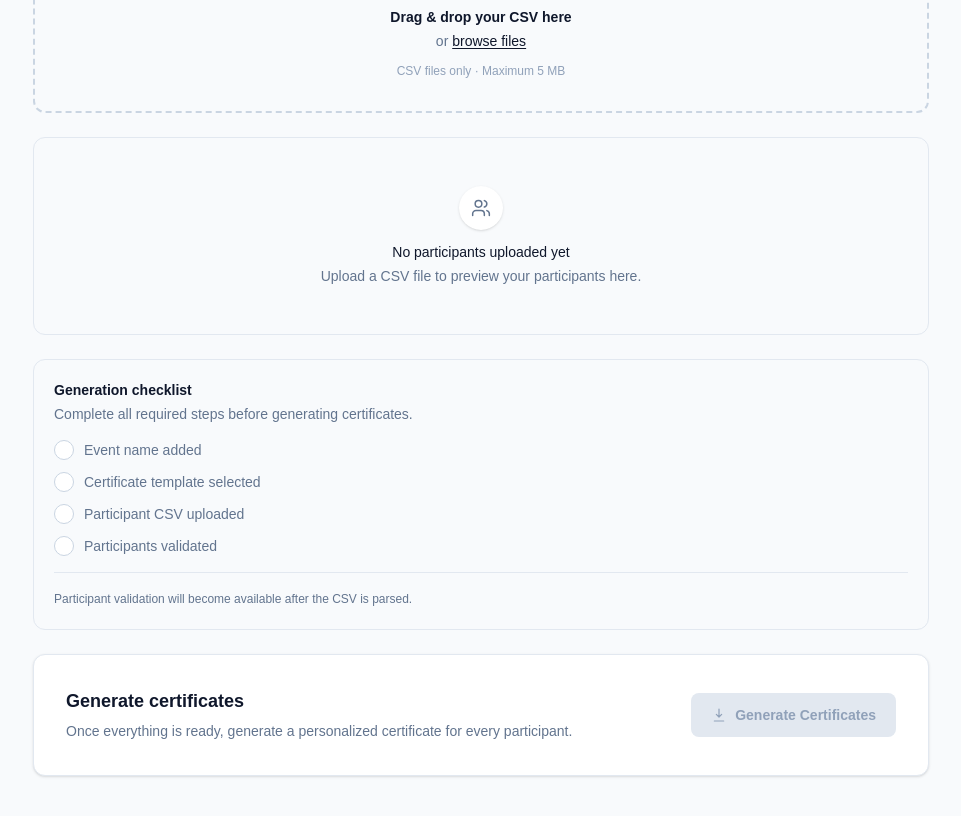
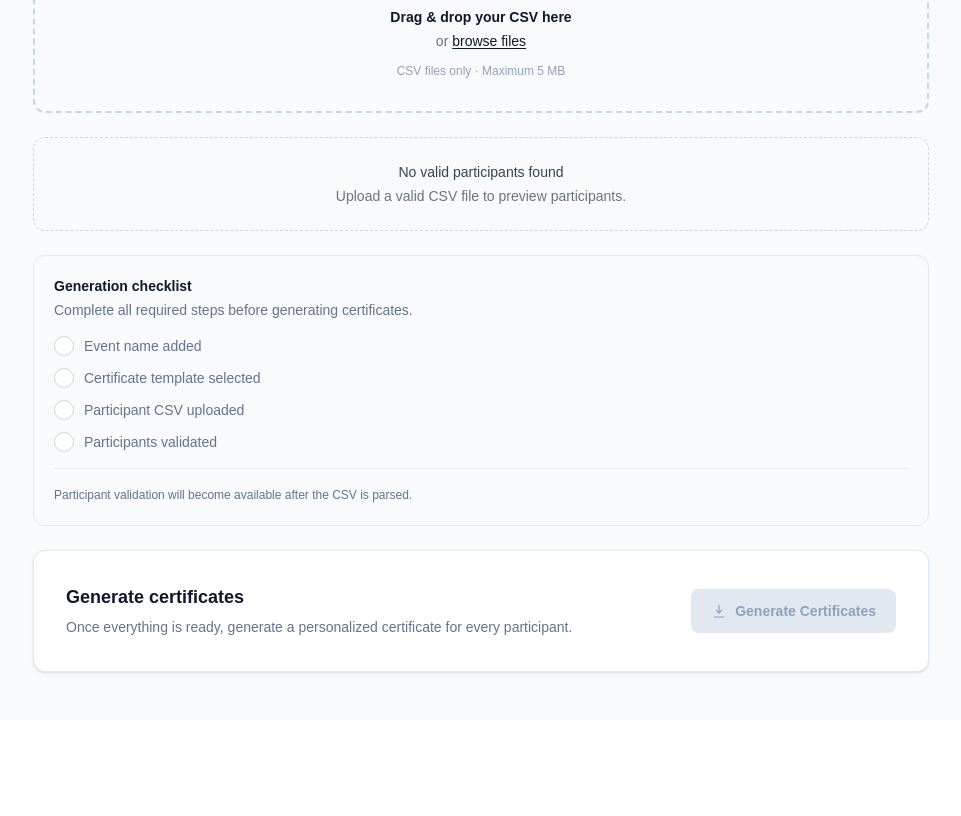
Before and after one commit to shaurya3571/certificate-generator, a Next.js app: page / in a window 1280 px wide. Shown: the part 1540-2356 px from the top of the page, without its empty margins (159-1120 px from the left). After the commit the page ends 2260 px from the top, so only its background shows below. Built offline with nearby package versions, Linux system fonts and the light colour scheme.

Commit message:
feat: add parsed participant preview

```diff
--- a/src/components/certificate/ParticipantPreview.tsx
+++ b/src/components/certificate/ParticipantPreview.tsx
@@ -1,69 +1,40 @@
-"use client";
-
 import type { Participant } from "@/types/certificate";
 
 interface ParticipantPreviewProps {
   participants: Participant[];
 }
 
-export default function ParticipantPreview({
+export function ParticipantPreview({
   participants,
 }: ParticipantPreviewProps) {
   if (participants.length === 0) {
     return (
-      <div className="rounded-xl border border-slate-200 bg-slate-50 p-6">
-        <div className="flex flex-col items-center justify-center py-6 text-center">
-          <div className="flex h-11 w-11 items-center justify-center rounded-full bg-white shadow-sm">
-            <svg
-              viewBox="0 0 24 24"
-              fill="none"
-              stroke="currentColor"
-              strokeWidth="1.8"
-              className="h-5 w-5 text-slate-500"
-              aria-hidden="true"
-            >
-              <path
-                strokeLinecap="round"
-                strokeLinejoin="round"
-                d="M16 21v-2a4 4 0 0 0-4-4H6a4 4 0 0 0-4 4v2"
-              />
+      <div className="rounded-xl border border-dashed border-gray-300 bg-gray-50 p-6 text-center">
+        <p className="text-sm font-medium text-gray-700">
+          No valid participants found
+        </p>
 
-              <circle cx="9" cy="7" r="4" />
-
-              <path
-                strokeLinecap="round"
-                strokeLinejoin="round"
-                d="M22 21v-2a4 4 0 0 0-3-3.87M16 3.13a4 4 0 0 1 0 7.75"
-              />
-            </svg>
-          </div>
-
-          <p className="mt-3 text-sm font-medium text-slate-900">
-            No participants uploaded yet
-          </p>
-
-          <p className="mt-1 max-w-sm text-sm text-slate-500">
-            Upload a CSV file to preview your participants here.
-          </p>
-        </div>
+        <p className="mt-1 text-sm text-gray-500">
+          Upload a valid CSV file to preview participants.
+        </p>
       </div>
     );
   }
 
   return (
-    <div className="overflow-hidden rounded-xl border border-slate-200 bg-white">
-      <div className="flex items-center justify-between border-b border-slate-200 px-4 py-4 sm:px-5">
+    <div className="overflow-hidden rounded-xl border border-gray-200 bg-white">
+      <div className="flex items-center justify-between border-b border-gray-200 px-5 py-4">
         <div>
-          <h4 className="text-sm font-semibold text-slate-900">
-            Participants
-          </h4>
+          <h3 className="text-sm font-semibold text-gray-900">
+            Participant Preview
+          </h3>
 
-          <p className="mt-0.5 text-xs text-slate-500">
-            Preview of participants from your CSV file
+          <p className="mt-1 text-sm text-gray-500">
+            Review the participants that will receive certificates.
           </p>
         </div>
 
-        <span className="rounded-full bg-slate-100 px-2.5 py-1 text-xs font-semibold text-slate-700">
+        <span className="rounded-full bg-gray-100 px-3 py-1 text-xs font-medium text-gray-700">
           {participants.length}{" "}
           {participants.length === 1
             ? "participant"
@@ -71,39 +42,39 @@ export default function ParticipantPreview({
         </span>
       </div>
 
-      <div className="overflow-x-auto">
+      <div className="max-h-80 overflow-y-auto overflow-x-auto">
         <table className="w-full min-w-[500px] text-left">
-          <thead className="bg-slate-50">
-            <tr className="border-b border-slate-200">
-              <th className="px-4 py-3 text-xs font-semibold uppercase tracking-wide text-slate-500 sm:px-5">
+          <thead className="sticky top-0 z-10 bg-gray-50">
+            <tr className="border-b border-gray-200">
+              <th className="px-5 py-3 text-xs font-semibold uppercase tracking-wide text-gray-500">
                 #
               </th>
 
-              <th className="px-4 py-3 text-xs font-semibold uppercase tracking-wide text-slate-500 sm:px-5">
+              <th className="px-5 py-3 text-xs font-semibold uppercase tracking-wide text-gray-500">
                 Name
               </th>
 
-              <th className="px-4 py-3 text-xs font-semibold uppercase tracking-wide text-slate-500 sm:px-5">
+              <th className="px-5 py-3 text-xs font-semibold uppercase tracking-wide text-gray-500">
                 Email
               </th>
             </tr>
           </thead>
 
-          <tbody className="divide-y divide-slate-100">
+          <tbody className="divide-y divide-gray-100">
             {participants.map((participant, index) => (
               <tr
                 key={`${participant.email}-${index}`}
-                className="transition hover:bg-slate-50"
+                className="transition hover:bg-gray-50"
               >
-                <td className="px-4 py-3.5 text-sm text-slate-400 sm:px-5">
+                <td className="px-5 py-3 text-sm text-gray-400">
                   {index + 1}
                 </td>
 
-                <td className="px-4 py-3.5 text-sm font-medium text-slate-900 sm:px-5">
+                <td className="px-5 py-3 text-sm font-medium text-gray-900">
                   {participant.name}
                 </td>
 
-                <td className="px-4 py-3.5 text-sm text-slate-600 sm:px-5">
+                <td className="px-5 py-3 text-sm text-gray-600">
                   {participant.email}
                 </td>
               </tr>
@@ -112,8 +83,8 @@ export default function ParticipantPreview({
         </table>
       </div>
 
-      <div className="border-t border-slate-200 bg-slate-50 px-4 py-3 sm:px-5">
-        <p className="text-xs text-slate-500">
+      <div className="border-t border-gray-200 bg-gray-50 px-5 py-3">
+        <p className="text-xs text-gray-500">
           These participants will receive certificates when generation
           is started.
         </p>
@@ -121,3 +92,6 @@ export default function ParticipantPreview({
     </div>
   );
 }
+
+// Keep default export compatibility with existing imports.
+export default ParticipantPreview;
```
